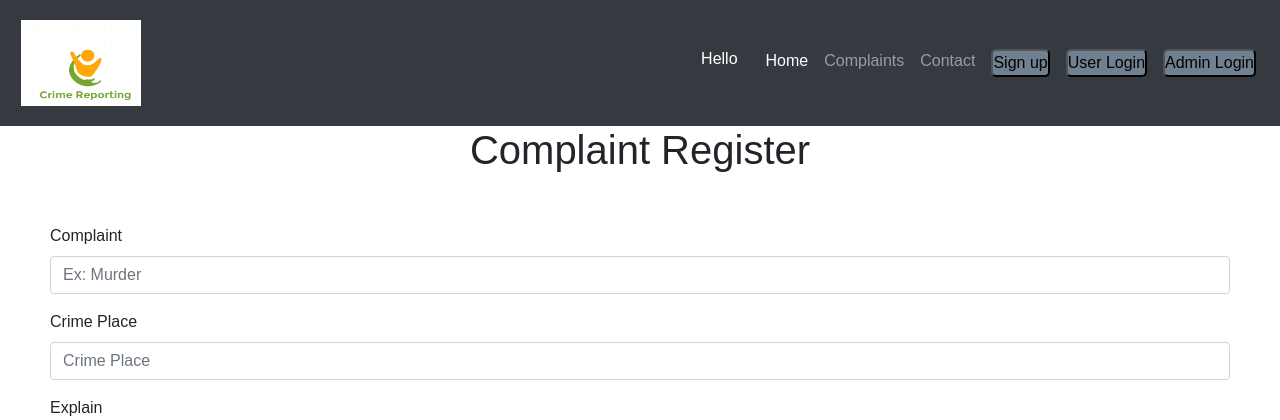
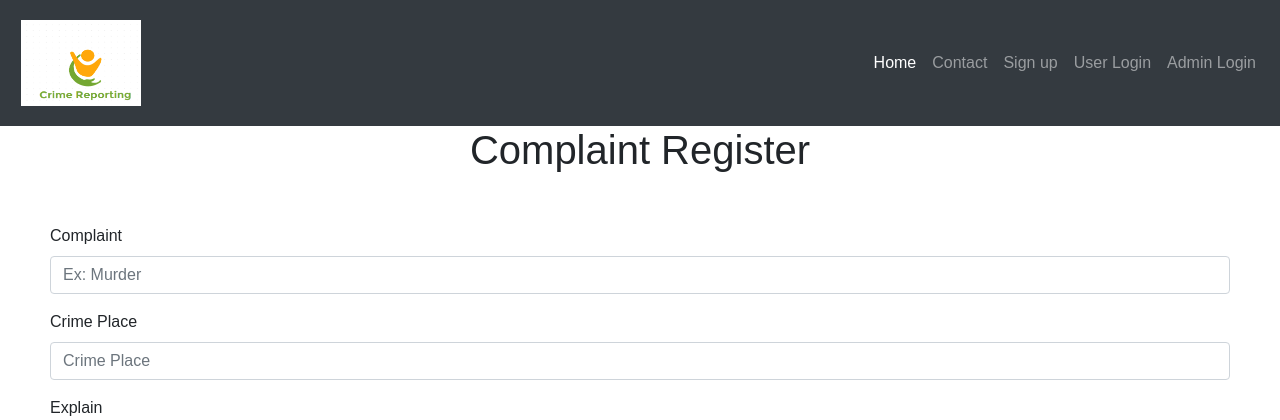
Before and after one commit to Arbaz5631/College_project, a Django app: page /complaint_form/ in a window 1280 px wide. Shown: the top 420 px of the page. Run offline with Django 3.2, Linux system fonts and the light colour scheme; some libraries are stand-ins or nearby versions.

Commit message:
convert navbar button into link

```diff
--- a/App/templates/App/main.html
+++ b/App/templates/App/main.html
@@ -21,32 +21,31 @@
         </button>
         <div class="collapse navbar-collapse" id="navbarNav">
             <ul class="nav navbar-nav ml-auto">
+                {% if user.is_authenticated %}
                 <li class ='username' class="nav-link" style="color:white; margin-top:6px; margin-right: 20px;">Hello {{user.username}}</li>
+                {% endif%}
                 <li class="nav-item active">
                     <a class="nav-link" href="/">Home <span class="sr-only">(current)</span></a>
-                </li>
-                <li class="nav-item">
-                    <a class="nav-link" href="/complaint_form/">Complaints</a>
                 </li>
                 <li class="nav-item">
                     <a class="nav-link" href="/contact/">Contact</a>
                 </li>
                 {% if user.is_authenticated %}
                 <li class="nav-item">
-                    <a class="nav-link" href="/logout/"><button class="button">Logout</button></a>
+                    <a class="nav-link" href="/logout/">Logout</a>
                 </li>
                 {% else %}
 
                 <li class="nav-item">
-                    <a class="nav-link" href="/register"><button class="button">Sign up</button></a>
+                    <a class="nav-link" href="/register">Sign up</a>
                 </li>
 
                 <li class="nav-item">
-                    <a class="nav-link" href="/login"><button class="button"> User Login</button></a>
+                    <a class="nav-link" href="/login">User Login</a>
                 </li>
 
                 <li class="nav-item">
-                    <a class="nav-link" href="#"><button class="button">Admin Login</button> </a>
+                    <a class="nav-link" href="#">Admin Login </a>
                 </li>
                 {% endif %}
 
--- a/App/views.py
+++ b/App/views.py
@@ -34,27 +34,30 @@ def crime_stories(request):
 
 def complaint_form(request):
     if request.method == "POST":
-        complaint_type = request.POST.get('complaint_type', '')
-        crime_in_detail = request.POST.get('crime_in_detail', '')
-        first_name = request.POST.get('first_name', '')
-        middle_name = request.POST.get('middle_name', '')
-        last_name = request.POST.get('last_name', '')
-        gender = request.POST.get('gender', '')
-        age = request.POST.get('age', '')
-        date_of_birth = request.POST.get('date_of_birth', '')
-        email_id = request.POST.get('email_id', '')
-        mobile_no = request.POST.get('mobile_no', '')
-        house_no = request.POST.get('house_no', '')
-        permanent_address = request.POST.get('permanent_address', '')
-        landmark = request.POST.get('landmark', '')
-        state = request.POST.get('state', '')
-        distict_place = request.POST.get('distict_place', '')
-        crime_place = request.POST.get('crime_place', '')
-        info = ComplaintRegister(complaint_type=complaint_type, crime_in_detail=crime_in_detail, first_name=first_name,
-                                 middle_name=middle_name, last_name=last_name, gender=gender, age=age, date_of_birth=date_of_birth,
-                                 email_id=email_id, mobile_no=mobile_no, house_no=house_no, permanent_address=permanent_address,
-                                 landmark=landmark, state=state, distict_place=distict_place, crime_place=crime_place)
+        complaint_type = request.POST.get('complaint_type','')
+        crime_place = request.POST.get('crime_place','')
+        crime_in_detail = request.POST.get('crime_in_detail','')
+        first_name = request.POST.get('first_name','')
+        middle_name = request.POST.get('middle_name','')
+        last_name = request.POST.get('last_name','')
+        age = request.POST.get('age','')
+        gender = request.POST.get('gender','')
+        date_of_birth = request.POST.get('date_of_birth','')
+        email_id = request.POST.get('email_id','')
+        mobile_no = request.POST.get('mobile_no','')
+        house_no = request.POST.get('house_no','')
+        permanent_address = request.POST.get('permanent_address','')
+        landmark = request.POST.get('landmark','')
+        state = request.POST.get('state','')
+        distict_place = request.POST.get('distict_place','')
+
+        info = ComplaintRegister(complaint_type=complaint_type, crime_place=crime_place, crime_in_detail=crime_in_detail, first_name=first_name,
+                                 middle_name=middle_name, last_name=last_name, age=age, gender=gender, date_of_birth=date_of_birth,email_id=email_id, mobile_no=mobile_no, house_no=house_no,permanent_address=permanent_address,
+                                 landmark=landmark, state=state, distict_place=distict_place)
+
         info.save()
+        return render(request, 'App/complaint_register.html')
+
     else:
         return render(request, 'App/complaint_register.html')
 
```
Also changed, not shown: App/models.py (+5 -4 lines), App/migrations/0009_auto_20201124_1655.py (added), App/migrations/0010_auto_20201124_1722.py (added), db.sqlite3.
